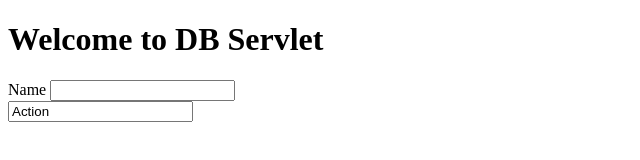
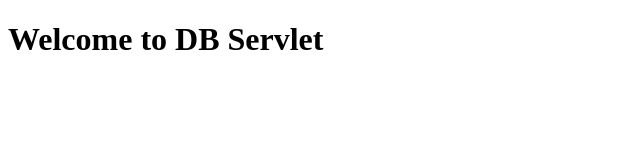
Before and after one commit to mhung2026/profile, a plain HTML site: page index.html in a window 1280 px wide. Shown: the whole page, without its empty margins (0-640 px from the left). Drawn offline with Linux system fonts and the light colour scheme.

Commit message:
Update index.html

```diff
--- a/index.html
+++ b/index.html
@@ -7,14 +7,8 @@ and open the template in the editor.
 <html>
     <head>
         <title>Invalid</title>
-        <meta charset="UTF-8">
-        <meta name="viewport" content="width=device-width, initial-scale=1.0">
     </head>
     <body>
         <h1>Welcome to DB Servlet</h1>
-        <form action="Search" method="POST">
-            Name <input type="text" name="Name" value="" /><br>
-            <input type="search" value="Action" name="Search" />
-        </form>
     </body>
 </html>
```
